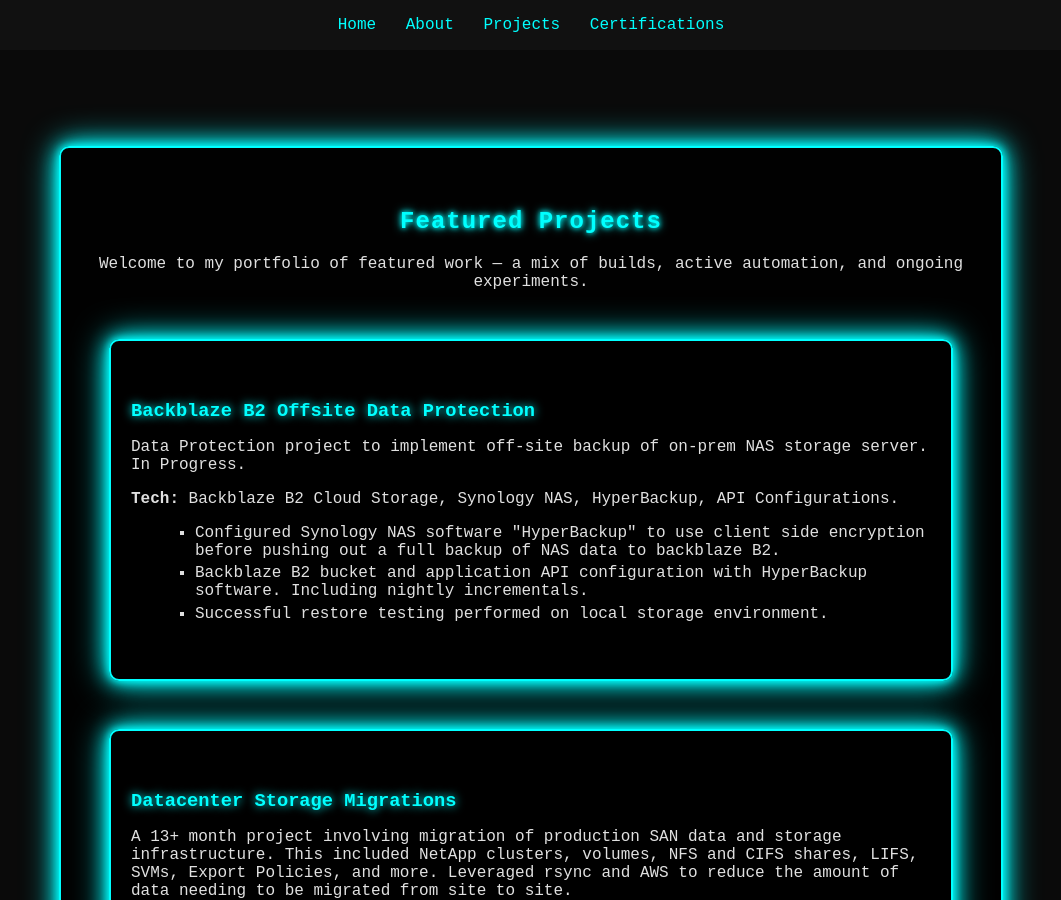
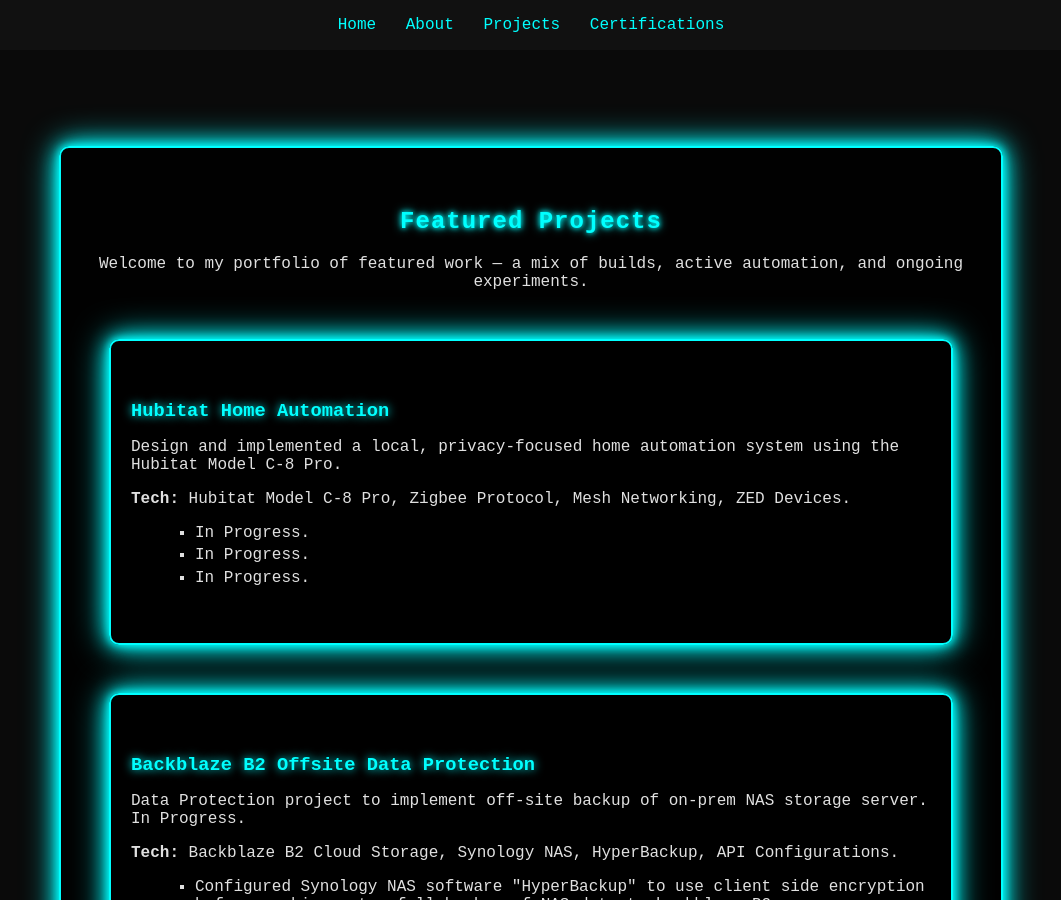
Before and after one commit to pearson-thaddeus-l/pearson-thaddeus-l-jekyll, a Jekyll site: the page built from projects.md, in a window 1280 px wide and 900 px high. Shown: the whole window, without its empty margins (109-1170 px from the left). Built offline with Jekyll 4.4.1, drawn with Linux system fonts in a browser that asks for light colours.

Commit message:
Adding Hubitat project.

```diff
--- a/projects.md
+++ b/projects.md
@@ -9,6 +9,19 @@
 <p>
 Welcome to my portfolio of featured work — a mix of builds, active automation, and ongoing experiments.
 </p>
+
+<div class="neon-border project-card">
+  <h3>Hubitat Home Automation</h3>
+  <p>
+   Design and implemented a local, privacy-focused home automation system using the Hubitat Model C-8 Pro.
+  </p>
+  <p><strong>Tech:</strong> Hubitat Model C-8 Pro, Zigbee Protocol, Mesh Networking, ZED Devices.</p>
+  <ul>
+    <li>In Progress.</li>
+    <li>In Progress.</li>
+    <li>In Progress.</li>
+  </ul>
+</div>
 
 <div class="neon-border project-card">
   <h3>Backblaze B2 Offsite Data Protection</h3>
```
